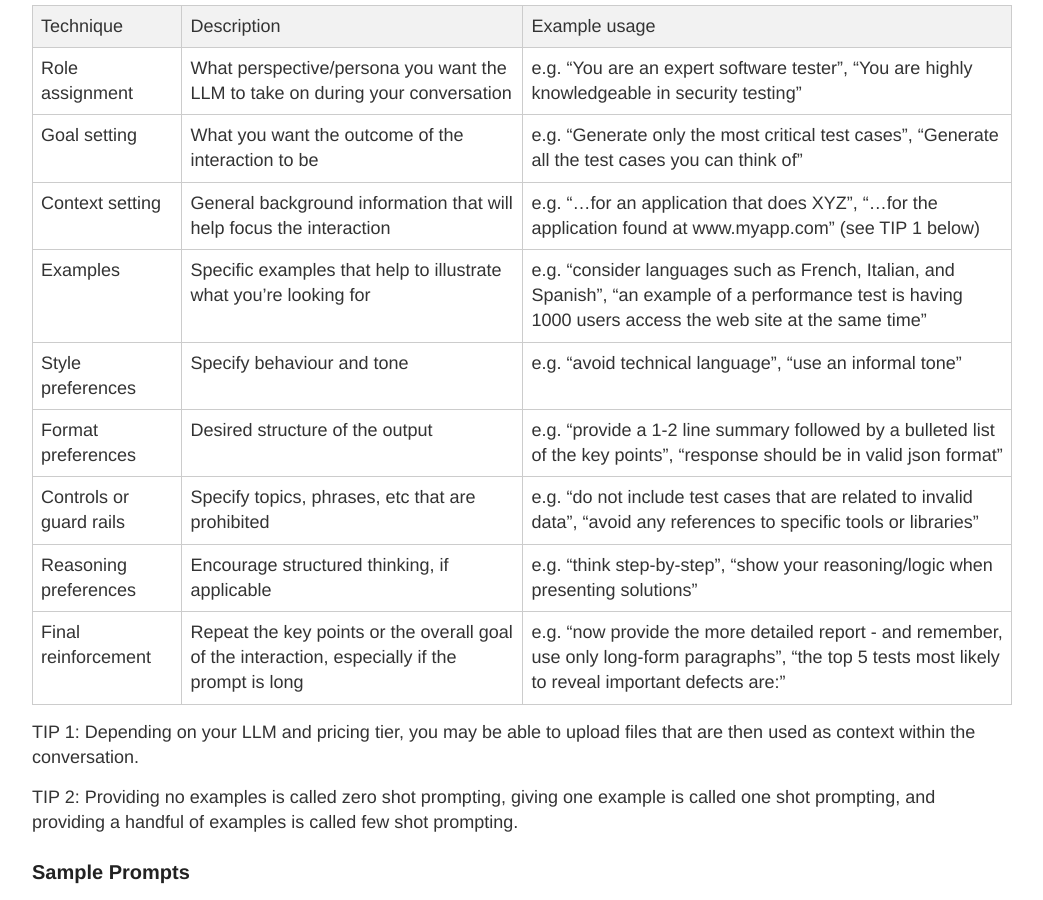
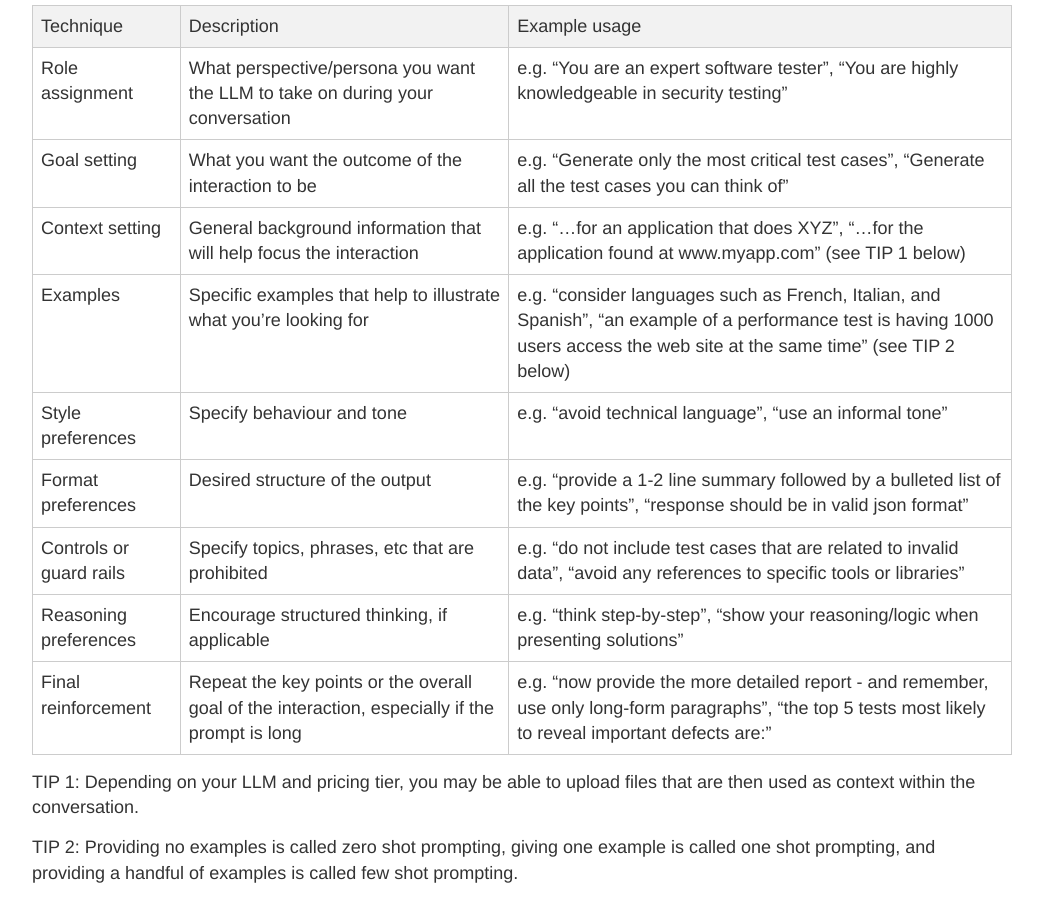
Before and after one commit to tinafletcher/tinafletcher.github.io, a Jekyll site: the page built from exploreai.md, in a window 1280 px wide and 900 px high, scrolled down 1543 px. Shown: the whole window, without its empty margins (118-1161 px from the left). Built offline with Jekyll 4.4.1, drawn with Linux system fonts in a browser that asks for light colours; our own code applies the rules of GitHub Pages for plain Markdown files.

Commit message:
Update exploreai.md

```diff
--- a/exploreai.md
+++ b/exploreai.md
@@ -46,7 +46,7 @@ ANOTHER NOTE: LLM prompts are not all that different than giving clear, detailed
 | Role assignment | What perspective/persona you want the LLM to take on during your conversation | e.g. “You are an expert software tester”, “You are highly knowledgeable in security testing” |
 | Goal setting | What you want the outcome of the interaction to be | e.g. “Generate only the most critical test cases”, “Generate all the test cases you can think of” |
 | Context setting | General background information that will help focus the interaction | e.g. “...for an application that does XYZ”, “...for the application found at www.myapp.com” (see TIP 1 below) |
-| Examples | Specific examples that help to illustrate what you're looking for | e.g. “consider languages such as French, Italian, and Spanish”, “an example of a performance test is having 1000 users access the web site at the same time” |
+| Examples | Specific examples that help to illustrate what you're looking for | e.g. “consider languages such as French, Italian, and Spanish”, “an example of a performance test is having 1000 users access the web site at the same time” (see TIP 2 below) |
 | Style preferences | Specify behaviour and tone | e.g. “avoid technical language”, “use an informal tone” |
 | Format preferences | Desired structure of the output | e.g. “provide a 1-2 line summary followed by a bulleted list of the key points”, “response should be in valid json format” |
 | Controls or guard rails | Specify topics, phrases, etc that are prohibited | e.g. “do not include test cases that are related to invalid data”, “avoid any references to specific tools or libraries” |
```
